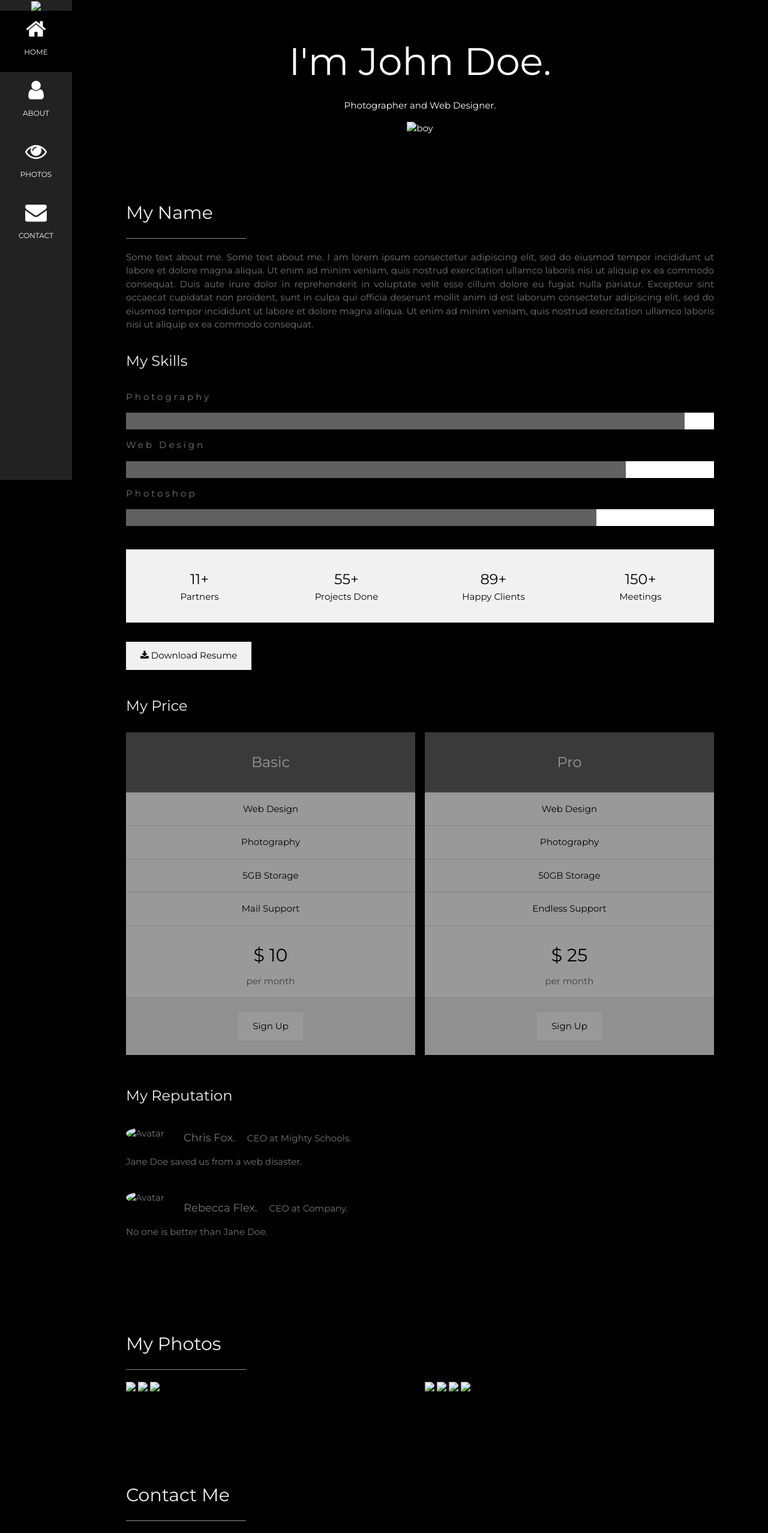
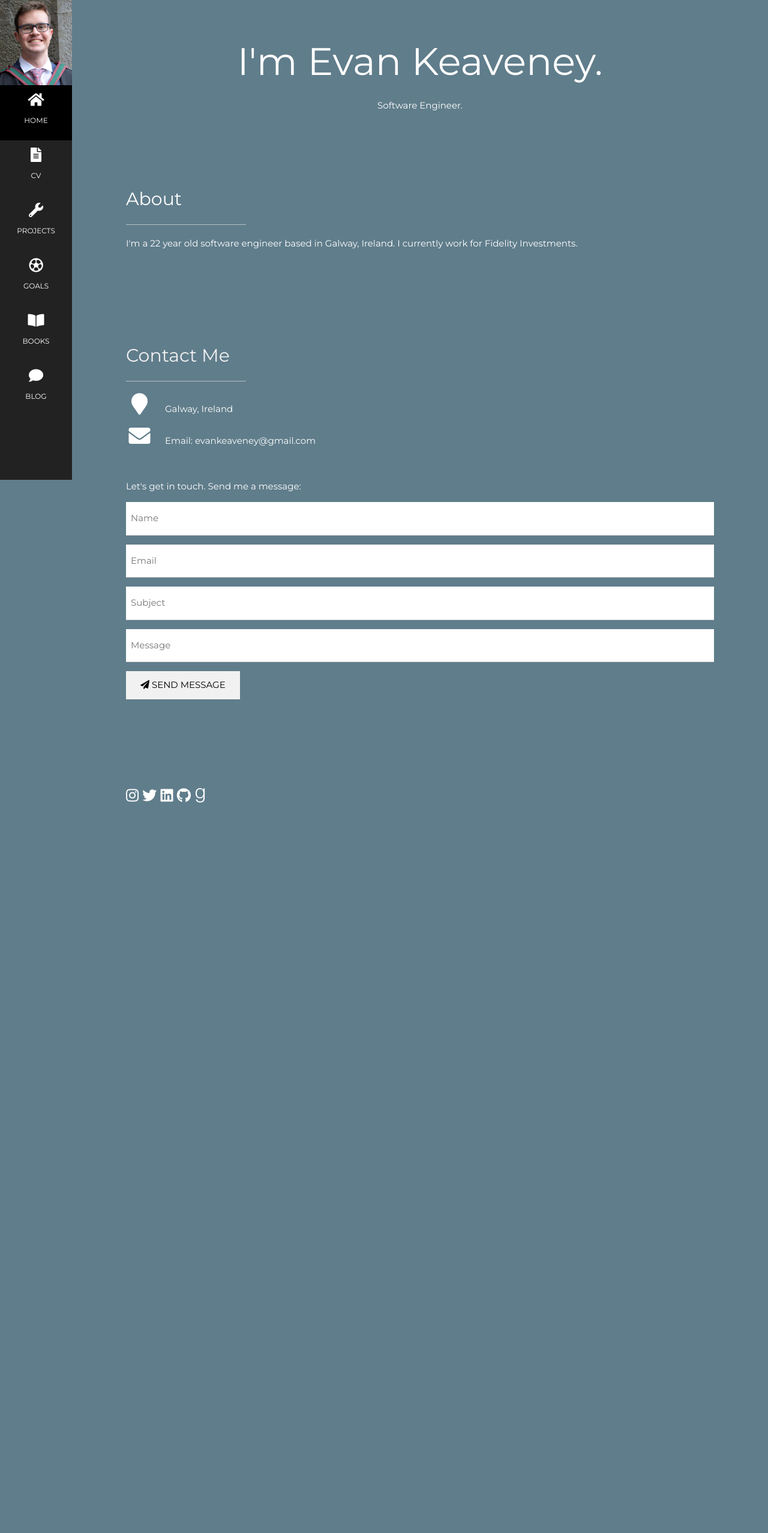
Before and after one commit to EvanKeaveney/personal-website, a plain HTML site: page index.html in a window 1280 px wide. Shown: the top 2556 px of the page at 60% size. After the commit the page ends 1421 px from the top, so only its background shows below. Drawn offline with nearby package versions, Linux system fonts and the light colour scheme.

Commit message:
Files for website

```diff
--- a/index.html
+++ b/index.html
@@ -1,11 +1,13 @@
 <!DOCTYPE html>
 <html>
-<title>W3.CSS Template</title>
+<link rel="icon" href="ekblue.png">
+<title>Evan Keaveney</title>
 <meta charset="UTF-8">
 <meta name="viewport" content="width=device-width, initial-scale=1">
 <link rel="stylesheet" href="https://www.w3schools.com/w3css/4/w3.css">
 <link rel="stylesheet" href="https://fonts.googleapis.com/css?family=Montserrat">
 <link rel="stylesheet" href="https://cdnjs.cloudflare.com/ajax/libs/font-awesome/4.7.0/css/font-awesome.min.css">
+<link rel="stylesheet" href="https://use.fontawesome.com/releases/v5.6.3/css/all.css" integrity="sha384-UHRtZLI+pbxtHCWp1t77Bi1L4ZtiqrqD80Kn4Z8NTSRyMA2Fd33n5dQ8lWUE00s/" crossorigin="anonymous">
 <style>
 body, h1,h2,h3,h4,h5,h6 {font-family: "Montserrat", sans-serif}
 .w3-row-padding img {margin-bottom: 12px}
@@ -16,180 +18,72 @@ body, h1,h2,h3,h4,h5,h6 {font-family: "Montserrat", sans-serif}
 /* Remove margins from "page content" on small screens */
 @media only screen and (max-width: 600px) {#main {margin-left: 0}}
 </style>
-<body class="w3-black">
+<body class="w3-blue-grey">
 
 <!-- Icon Bar (Sidebar - hidden on small screens) -->
 <nav class="w3-sidebar w3-bar-block w3-small w3-hide-small w3-center">
-  <!-- Avatar image in top left corner -->
-  <img src="/w3images/avatar_smoke.jpg" style="width:100%">
-  <a href="#" class="w3-bar-item w3-button w3-padding-large w3-black">
-    <i class="fa fa-home w3-xxlarge"></i>
+  <img src="evanheadshot.PNG" style="width:100%">
+  <a href="index.html" class="w3-bar-item w3-button w3-padding-large w3-black">
+    <i class="fa fa-home w3-xlarge"></i>
     <p>HOME</p>
   </a>
-  <a href="#about" class="w3-bar-item w3-button w3-padding-large w3-hover-black">
-    <i class="fa fa-user w3-xxlarge"></i>
-    <p>ABOUT</p>
+  <a href="about.html" class="w3-bar-item w3-button w3-padding-large w3-hover-black">
+    <i class="fa fa-file-text w3-xlarge"></i>
+    <p>CV</p>
   </a>
-  <a href="#photos" class="w3-bar-item w3-button w3-padding-large w3-hover-black">
-    <i class="fa fa-eye w3-xxlarge"></i>
-    <p>PHOTOS</p>
+  <a href="projects.html" class="w3-bar-item w3-button w3-padding-large w3-hover-black">
+    <i class="fas fa-wrench w3-xlarge"></i>
+    <p>PROJECTS</p>
   </a>
-  <a href="#contact" class="w3-bar-item w3-button w3-padding-large w3-hover-black">
-    <i class="fa fa-envelope w3-xxlarge"></i>
-    <p>CONTACT</p>
+  <a href="goals.html" class="w3-bar-item w3-button w3-padding-large w3-hover-black">
+    <i class="far fa-futbol w3-xlarge"></i>
+    <p>GOALS</p>
+  </a>
+  <a href="books.html" class="w3-bar-item w3-button w3-padding-large w3-hover-black">
+      <i class="fas fa-book-open w3-xlarge"></i>
+      <p>BOOKS</p>
+    </a>
+  <a href="blog.html" class="w3-bar-item w3-button w3-padding-large w3-hover-black">
+    <i class="fa fa-comment w3-xlarge"></i>
+    <p>BLOG</p>
   </a>
 </nav>
 
 <!-- Navbar on small screens (Hidden on medium and large screens) -->
 <div class="w3-top w3-hide-large w3-hide-medium" id="myNavbar">
   <div class="w3-bar w3-black w3-opacity w3-hover-opacity-off w3-center w3-small">
-    <a href="#" class="w3-bar-item w3-button" style="width:25% !important">HOME</a>
-    <a href="#about" class="w3-bar-item w3-button" style="width:25% !important">ABOUT</a>
-    <a href="#photos" class="w3-bar-item w3-button" style="width:25% !important">PHOTOS</a>
-    <a href="#contact" class="w3-bar-item w3-button" style="width:25% !important">CONTACT</a>
+    <a href="index.html" class="w3-bar-item w3-button" style="width:25% !important">HOME</a>
+    <a href="about.html" class="w3-bar-item w3-button" style="width:25% !important">CV</a>
+    <a href="projects.html" class="w3-bar-item w3-button" style="width:25% !important">PROJECTS</a>
+    <a href="blog.html" class="w3-bar-item w3-button" style="width:25% !important">BLOG</a>
   </div>
 </div>
 
 <!-- Page Content -->
 <div class="w3-padding-large" id="main">
   <!-- Header/Home -->
-  <header class="w3-container w3-padding-32 w3-center w3-black" id="home">
-    <h1 class="w3-jumbo"><span class="w3-hide-small">I'm</span> John Doe.</h1>
-    <p>Photographer and Web Designer.</p>
-    <img src="/w3images/man_smoke.jpg" alt="boy" class="w3-image" width="992" height="1108">
+  <header class="w3-container w3-padding-32 w3-center w3-blue-grey" id="home">
+    <h1 class="w3-jumbo"><span class="w3-hide-small">I'm</span> Evan Keaveney.</h1>
+    <p>Software Engineer.</p>
   </header>
 
-  <!-- About Section -->
-  <div class="w3-content w3-justify w3-text-grey w3-padding-64" id="about">
-    <h2 class="w3-text-light-grey">My Name</h2>
-    <hr style="width:200px" class="w3-opacity">
-    <p>Some text about me. Some text about me. I am lorem ipsum consectetur adipiscing elit, sed do eiusmod tempor incididunt ut labore et dolore magna aliqua. Ut enim ad minim veniam, quis nostrud exercitation ullamco laboris nisi ut aliquip
-      ex ea commodo consequat. Duis aute irure dolor in reprehenderit in voluptate velit esse cillum dolore eu fugiat nulla pariatur. Excepteur sint occaecat cupidatat non proident, sunt in culpa qui officia deserunt mollit anim id est laborum consectetur
-      adipiscing elit, sed do eiusmod tempor incididunt ut labore et dolore magna aliqua. Ut enim ad minim veniam, quis nostrud exercitation ullamco laboris nisi ut aliquip ex ea commodo consequat.
-    </p>
-    <h3 class="w3-padding-16 w3-text-light-grey">My Skills</h3>
-    <p class="w3-wide">Photography</p>
-    <div class="w3-white">
-      <div class="w3-dark-grey" style="height:28px;width:95%"></div>
-    </div>
-    <p class="w3-wide">Web Design</p>
-    <div class="w3-white">
-      <div class="w3-dark-grey" style="height:28px;width:85%"></div>
-    </div>
-    <p class="w3-wide">Photoshop</p>
-    <div class="w3-white">
-      <div class="w3-dark-grey" style="height:28px;width:80%"></div>
-    </div><br>
-
-    <div class="w3-row w3-center w3-padding-16 w3-section w3-light-grey">
-      <div class="w3-quarter w3-section">
-        <span class="w3-xlarge">11+</span><br>
-        Partners
-      </div>
-      <div class="w3-quarter w3-section">
-        <span class="w3-xlarge">55+</span><br>
-        Projects Done
-      </div>
-      <div class="w3-quarter w3-section">
-        <span class="w3-xlarge">89+</span><br>
-        Happy Clients
-      </div>
-      <div class="w3-quarter w3-section">
-        <span class="w3-xlarge">150+</span><br>
-        Meetings
-      </div>
-    </div>
-
-    <button class="w3-button w3-light-grey w3-padding-large w3-section">
-      <i class="fa fa-download"></i> Download Resume
-    </button>
-
-    <!-- Grid for pricing tables -->
-    <h3 class="w3-padding-16 w3-text-light-grey">My Price</h3>
-    <div class="w3-row-padding" style="margin:0 -16px">
-      <div class="w3-half w3-margin-bottom">
-        <ul class="w3-ul w3-white w3-center w3-opacity w3-hover-opacity-off">
-          <li class="w3-dark-grey w3-xlarge w3-padding-32">Basic</li>
-          <li class="w3-padding-16">Web Design</li>
-          <li class="w3-padding-16">Photography</li>
-          <li class="w3-padding-16">5GB Storage</li>
-          <li class="w3-padding-16">Mail Support</li>
-          <li class="w3-padding-16">
-            <h2>$ 10</h2>
-            <span class="w3-opacity">per month</span>
-          </li>
-          <li class="w3-light-grey w3-padding-24">
-            <button class="w3-button w3-white w3-padding-large w3-hover-black">Sign Up</button>
-          </li>
-        </ul>
-      </div>
-
-      <div class="w3-half">
-        <ul class="w3-ul w3-white w3-center w3-opacity w3-hover-opacity-off">
-          <li class="w3-dark-grey w3-xlarge w3-padding-32">Pro</li>
-          <li class="w3-padding-16">Web Design</li>
-          <li class="w3-padding-16">Photography</li>
-          <li class="w3-padding-16">50GB Storage</li>
-          <li class="w3-padding-16">Endless Support</li>
-          <li class="w3-padding-16">
-            <h2>$ 25</h2>
-            <span class="w3-opacity">per month</span>
-          </li>
-          <li class="w3-light-grey w3-padding-24">
-            <button class="w3-button w3-white w3-padding-large w3-hover-black">Sign Up</button>
-          </li>
-        </ul>
-      </div>
-    <!-- End Grid/Pricing tables -->
-    </div>
-
-    <!-- Testimonials -->
-    <h3 class="w3-padding-24 w3-text-light-grey">My Reputation</h3>
-    <img src="/w3images/bandmember.jpg" alt="Avatar" class="w3-left w3-circle w3-margin-right" style="width:80px">
-    <p><span class="w3-large w3-margin-right">Chris Fox.</span> CEO at Mighty Schools.</p>
-    <p>Jane Doe saved us from a web disaster.</p><br>
-
-    <img src="/w3images/avatar_g2.jpg" alt="Avatar" class="w3-left w3-circle w3-margin-right" style="width:80px">
-    <p><span class="w3-large w3-margin-right">Rebecca Flex.</span> CEO at Company.</p>
-    <p>No one is better than Jane Doe.</p>
-  <!-- End About Section -->
-  </div>
-
-  <!-- Portfolio Section -->
-  <div class="w3-padding-64 w3-content" id="photos">
-    <h2 class="w3-text-light-grey">My Photos</h2>
-    <hr style="width:200px" class="w3-opacity">
-
-    <!-- Grid for photos -->
-    <div class="w3-row-padding" style="margin:0 -16px">
-      <div class="w3-half">
-        <img src="/w3images/wedding.jpg" style="width:100%">
-        <img src="/w3images/rocks.jpg" style="width:100%">
-        <img src="/w3images/sailboat.jpg" style="width:100%">
-      </div>
-
-      <div class="w3-half">
-        <img src="/w3images/underwater.jpg" style="width:100%">
-        <img src="/w3images/chef.jpg" style="width:100%">
-        <img src="/w3images/wedding.jpg" style="width:100%">
-        <img src="/w3images/p6.jpg" style="width:100%">
-      </div>
-    <!-- End photo grid -->
-    </div>
-  <!-- End Portfolio Section -->
+  <div class="w3-padding-64 w3-content w3-text-white">
+      <h2 class="w3-text-white">About</h2>
+      <hr style="width:200px" class="w3-opacity">
+      <p>I'm a 22 year old software engineer based in Galway, Ireland. I currently work for Fidelity Investments.
+      </p>
   </div>
 
   <!-- Contact Section -->
-  <div class="w3-padding-64 w3-content w3-text-grey" id="contact">
+  <div class="w3-padding-64 w3-content w3-text-white" id="contact">
     <h2 class="w3-text-light-grey">Contact Me</h2>
     <hr style="width:200px" class="w3-opacity">
 
     <div class="w3-section">
-      <p><i class="fa fa-map-marker fa-fw w3-text-white w3-xxlarge w3-margin-right"></i> Chicago, US</p>
-      <p><i class="fa fa-phone fa-fw w3-text-white w3-xxlarge w3-margin-right"></i> Phone: +00 151515</p>
-      <p><i class="fa fa-envelope fa-fw w3-text-white w3-xxlarge w3-margin-right"> </i> Email: mail@mail.com</p>
+      <p><i class="fa fa-map-marker fa-fw w3-text-white w3-xxlarge w3-margin-right"></i> Galway, Ireland</p>
+      <p><i class="fa fa-envelope fa-fw w3-text-white w3-xxlarge w3-margin-right"> </i> Email: evankeaveney@gmail.com</p>
     </div><br>
-    <p>Lets get in touch. Send me a message:</p>
+    <p>Let's get in touch. Send me a message:</p>
 
     <form action="/action_page.php" target="_blank">
       <p><input class="w3-input w3-padding-16" type="text" placeholder="Name" required name="Name"></p>
@@ -206,16 +100,14 @@ body, h1,h2,h3,h4,h5,h6 {font-family: "Montserrat", sans-serif}
   </div>
 
     <!-- Footer -->
-  <footer class="w3-content w3-padding-64 w3-text-grey w3-xlarge">
-    <i class="fa fa-facebook-official w3-hover-opacity"></i>
-    <i class="fa fa-instagram w3-hover-opacity"></i>
-    <i class="fa fa-snapchat w3-hover-opacity"></i>
-    <i class="fa fa-pinterest-p w3-hover-opacity"></i>
-    <i class="fa fa-twitter w3-hover-opacity"></i>
-    <i class="fa fa-linkedin w3-hover-opacity"></i>
-    <p class="w3-medium">Powered by <a href="https://www.w3schools.com/w3css/default.asp" target="_blank" class="w3-hover-text-green">w3.css</a></p>
-  <!-- End footer -->
-  </footer>
+    <footer class="w3-content w3-padding-64 w3-text-grey w3-xlarge">
+      <a href="https://www.instagram.com/evankeaveney"><i class="fab fa-instagram w3-hover-opacity" style="color: white"></i></a>
+      <a href="https://www.twitter.com/evankeaveney"><i class="fab fa-twitter w3-hover-opacity" style="color: white"></i></a>
+      <a href="https://www.linkedin.com/in/evankeaveney"><i class="fab fa-linkedin w3-hover-opacity" style="color: white"></i></a>
+      <a href="https://www.github.com/evankeaveney"><i class="fab fa-github w3-hover-opacity" style="color: white"></i></a>
+      <a href="https://www.goodreads.com/user/show/33675987-evan-keaveney"><i class="fab fa-goodreads-g w3-hover-opacity" style="color: white"></i></a>
+      <!-- End footer -->
+    </footer>
 
 <!-- END PAGE CONTENT -->
 </div>
```
Also changed, not shown: about.html (added, +97 -0 lines), blog.html (added, +77 -0 lines), books.html (added, +87 -0 lines), goals.html (added, +77 -0 lines), projects.html (added, +77 -0 lines), ekblue.png (added), evanheadshot.PNG (added).
